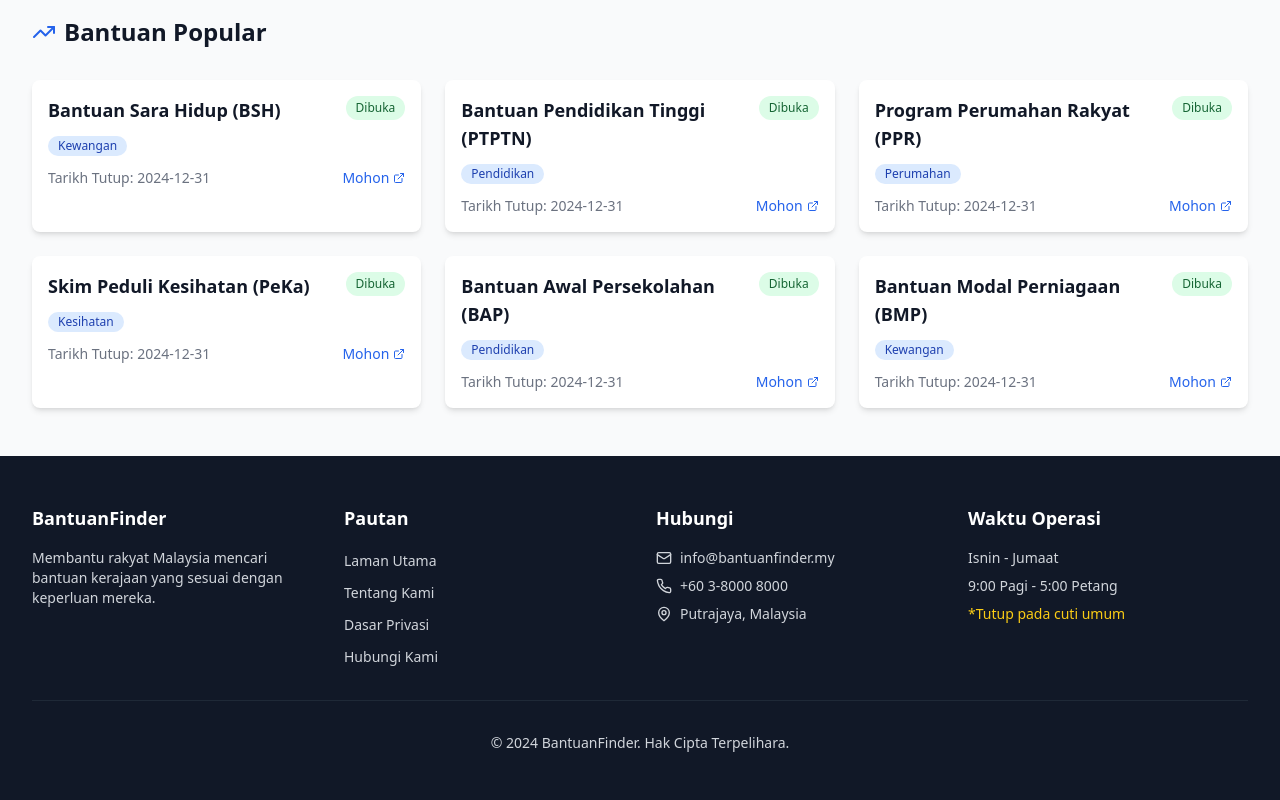
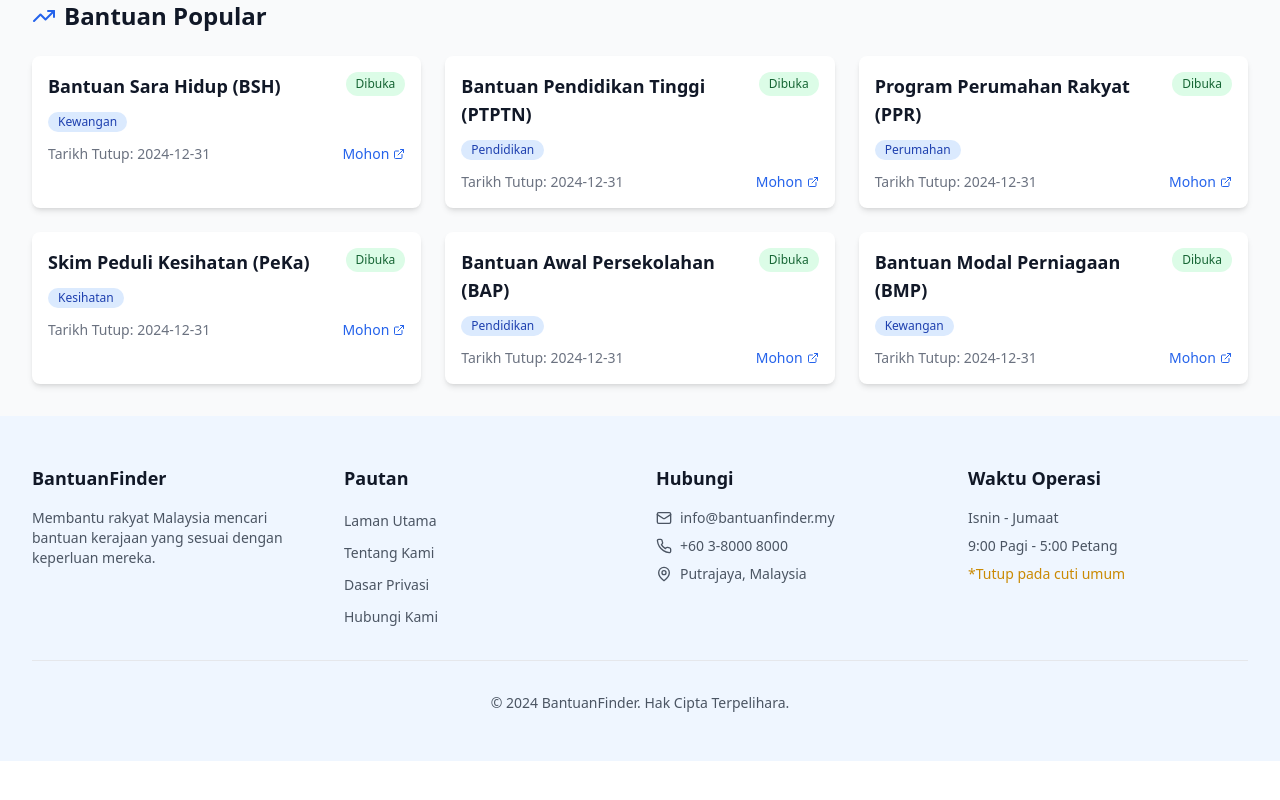
Before and after one commit to serbadigitalx/sb1-gan463cf, a React (Vite) app: page / in a window 1280 px wide. Shown: the part 432-1232 px from the top of the page. After the commit the page ends 1193 px from the top, so only its background shows below. Built offline with nearby package versions, Linux system fonts and the light colour scheme.

Commit message:
Update footer

```diff
--- a/src/components/WelcomePage.tsx
+++ b/src/components/WelcomePage.tsx
@@ -4,7 +4,7 @@ import TrendingBantuan from './home/TrendingBantuan';
 
 export default function WelcomePage() {
   return (
-    <div className="min-h-screen">
+    <div className="flex flex-col">
       <Hero />
       <TrendingBantuan />
     </div>
--- a/src/components/home/TrendingBantuan.tsx
+++ b/src/components/home/TrendingBantuan.tsx
@@ -8,9 +8,9 @@ export default function TrendingBantuan() {
   const trendingBantuan = bantuanData.slice(0, 6);
 
   return (
-    <section className="py-12 px-4 sm:px-6 lg:px-8 bg-gray-50">
+    <section className="py-8 px-4 sm:px-6 lg:px-8 bg-gray-50">
       <div className="max-w-7xl mx-auto">
-        <div className="flex items-center mb-8">
+        <div className="flex items-center mb-6">
           <TrendingUpIcon className="h-6 w-6 text-blue-600 mr-2" />
           <h2 className="text-2xl font-bold text-gray-900">Bantuan Popular</h2>
         </div>
--- a/src/components/layout/Footer.tsx
+++ b/src/components/layout/Footer.tsx
@@ -6,36 +6,36 @@ export default function Footer() {
   const currentYear = new Date().getFullYear();
 
   return (
-    <footer className="bg-gray-900 text-gray-300">
+    <footer className="bg-blue-50">
       <div className="max-w-7xl mx-auto px-4 sm:px-6 lg:px-8 py-12">
         <div className="grid grid-cols-1 md:grid-cols-4 gap-8">
           <div className="col-span-1">
-            <h3 className="text-white text-lg font-semibold mb-4">BantuanFinder</h3>
-            <p className="text-sm">
+            <h3 className="text-gray-900 text-lg font-semibold mb-4">BantuanFinder</h3>
+            <p className="text-sm text-gray-600">
               Membantu rakyat Malaysia mencari bantuan kerajaan yang sesuai dengan keperluan mereka.
             </p>
           </div>
 
           <div className="col-span-1">
-            <h3 className="text-white text-lg font-semibold mb-4">Pautan</h3>
+            <h3 className="text-gray-900 text-lg font-semibold mb-4">Pautan</h3>
             <ul className="space-y-2">
               <li>
-                <Link to="/" className="text-sm hover:text-white transition-colors">
+                <Link to="/" className="text-sm text-gray-600 hover:text-gray-900 transition-colors">
                   Laman Utama
                 </Link>
               </li>
               <li>
-                <Link to="/about" className="text-sm hover:text-white transition-colors">
+                <Link to="/about" className="text-sm text-gray-600 hover:text-gray-900 transition-colors">
                   Tentang Kami
                 </Link>
               </li>
               <li>
-                <Link to="/privacy" className="text-sm hover:text-white transition-colors">
+                <Link to="/privacy" className="text-sm text-gray-600 hover:text-gray-900 transition-colors">
                   Dasar Privasi
                 </Link>
               </li>
               <li>
-                <Link to="/contact" className="text-sm hover:text-white transition-colors">
+                <Link to="/contact" className="text-sm text-gray-600 hover:text-gray-900 transition-colors">
                   Hubungi Kami
                 </Link>
               </li>
@@ -43,17 +43,17 @@ export default function Footer() {
           </div>
 
           <div className="col-span-1">
-            <h3 className="text-white text-lg font-semibold mb-4">Hubungi</h3>
+            <h3 className="text-gray-900 text-lg font-semibold mb-4">Hubungi</h3>
             <ul className="space-y-2">
-              <li className="flex items-center text-sm">
+              <li className="flex items-center text-sm text-gray-600">
                 <Mail className="w-4 h-4 mr-2" />
                 info@bantuanfinder.my
               </li>
-              <li className="flex items-center text-sm">
+              <li className="flex items-center text-sm text-gray-600">
                 <Phone className="w-4 h-4 mr-2" />
                 +60 3-8000 8000
               </li>
-              <li className="flex items-center text-sm">
+              <li className="flex items-center text-sm text-gray-600">
                 <MapPin className="w-4 h-4 mr-2" />
                 Putrajaya, Malaysia
               </li>
@@ -61,18 +61,18 @@ export default function Footer() {
           </div>
 
           <div className="col-span-1">
-            <h3 className="text-white text-lg font-semibold mb-4">Waktu Operasi</h3>
-            <ul className="space-y-2 text-sm">
+            <h3 className="text-gray-900 text-lg font-semibold mb-4">Waktu Operasi</h3>
+            <ul className="space-y-2 text-sm text-gray-600">
               <li>Isnin - Jumaat</li>
               <li>9:00 Pagi - 5:00 Petang</li>
-              <li className="text-yellow-400">
+              <li className="text-yellow-600">
                 *Tutup pada cuti umum
               </li>
             </ul>
           </div>
         </div>
 
-        <div className="border-t border-gray-800 mt-8 pt-8 text-sm text-center">
+        <div className="border-t border-gray-200 mt-8 pt-8 text-sm text-center text-gray-600">
           <p>&copy; {currentYear} BantuanFinder. Hak Cipta Terpelihara.</p>
         </div>
       </div>
```
